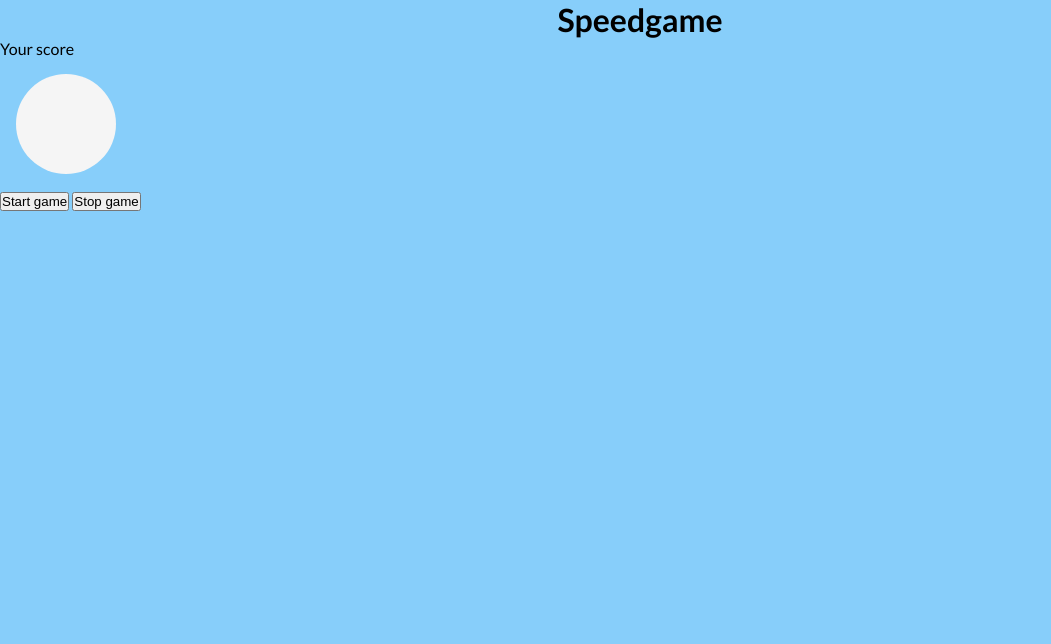
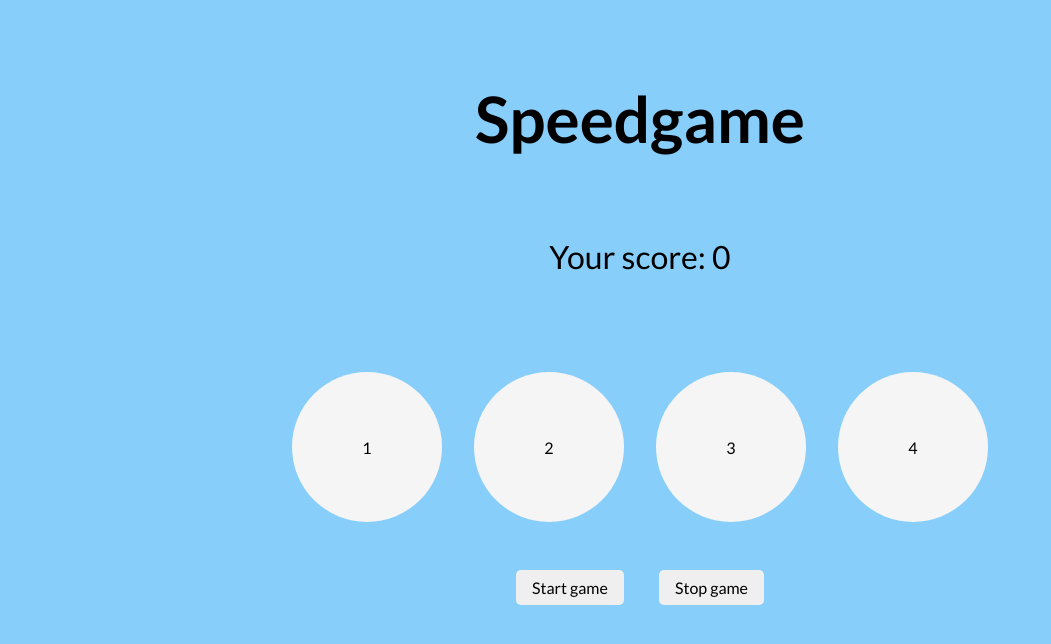
Before and after one commit to alrammahi-mariia/JS_speedgame, a plain HTML site: page speed_game/index.html in a window 1280 px wide. Shown: the whole page, without its empty margins (0-1051 px from the left). Drawn offline with Linux system fonts and the light colour scheme.

Commit message:
added layout

```diff
--- a/speed_game/index.html
+++ b/speed_game/index.html
@@ -15,15 +15,21 @@
   </head>
   <body>
     <h1>Speedgame</h1>
-    <p>Your score</p>
+    <p class="score">Your score: <span id="score"></span>0</p>
     <section class="circles">
-      <div class="circle"></div>
-      <div class="circle"></div>
-      <div class="circle"></div>
-      <div class="circle"></div>
-      <div class="circle"></div>
+      <div class="circle">1</div>
+      <div class="circle">2</div>
+      <div class="circle">3</div>
+      <div class="circle">4</div>
     </section>
-    <button>Start game</button>
-    <button>Stop game</button>
+    <button type="button" id="start">Start game</button>
+    <button type="button" id="stop">Stop game</button>
+    <section id="overlay">
+      <div class="modal">
+        <p>Oops, game over!</p>
+        <p id="result">Result text</p>
+        <button type="button" id="close">close</button>
+      </div>
+    </section>
   </body>
 </html>
--- a/speed_game/styles.css
+++ b/speed_game/styles.css
@@ -7,20 +7,86 @@
 body {
   background-color: lightskyblue;
   font-family: "Lato", sans-serif;
+  text-align: center;
 }
 
 h1 {
   text-align: center;
+  margin-top: 10vh;
+  font-size: 4rem;
+}
+.score {
+  text-align: center;
+  margin: 5rem;
+  font-size: 2rem;
 }
 
 .circles {
-  width: 100px;
-  height: 100px;
+  margin: 1rem;
+  flex: 4;
+  display: flex;
+  flex-wrap: wrap;
+  flex-direction: row;
+  justify-content: center;
+  align-items: center;
+  cursor: pointer;
+}
+
+.circle {
+  width: 150px;
+  height: 150px;
+  border: 1 grey;
   border-radius: 50%;
   background-color: whitesmoke;
   margin: 1rem;
+  padding: 2rem;
+  display: flex;
+  align-items: center;
+  justify-content: center;
+}
+
+button {
+  border: 0;
+  border-radius: 5px;
+  margin: 1rem;
+  padding: 0.5rem 1rem;
+  font-family: inherit; /*comes from the body styles*/
+  font-size: inherit;
+  cursor: pointer;
+}
+
+#overlay {
+  /*display: none;*/
+  visibility: hidden;
+  position: fixed;
+  top: 0;
+  left: 0;
+  height: 100%;
+  width: 100%;
+  background-color: rgba(0, 0, 0, 0.411);
+  /* opacity: 0.5; */
+  z-index: 100;
   display: flex;
   justify-content: center;
   align-items: center;
+}
+
+.modal {
+  background-color: white;
   padding: 2rem;
+  width: 40%;
+  height: 25%;
+  border-radius: 10px;
+  position: relative;
 }
+
+.modal button {
+  position: absolute;
+  top: 0;
+  right: 0;
+  background-color: transparent;
+}
+
+#result {
+  font-size: 1.5rem;
+}
```
